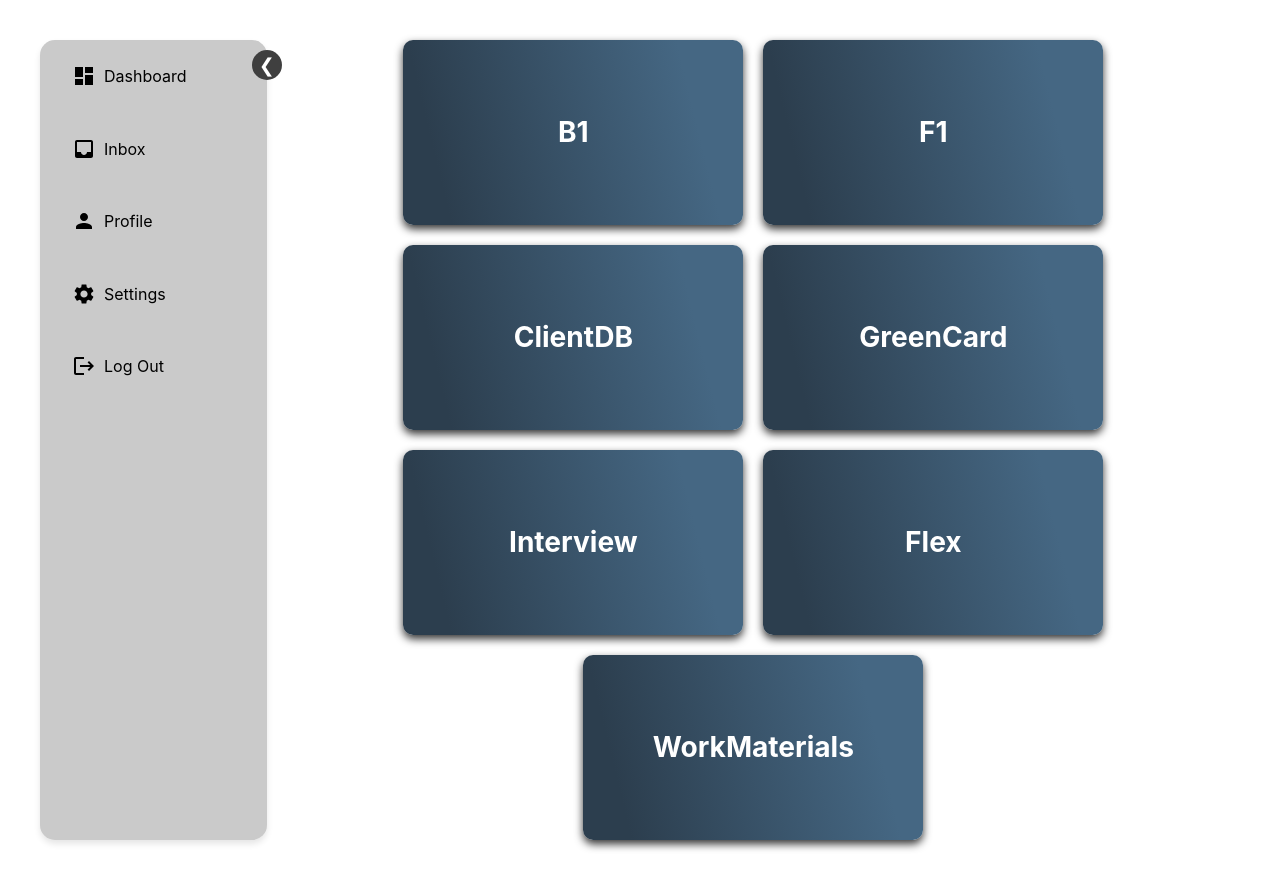
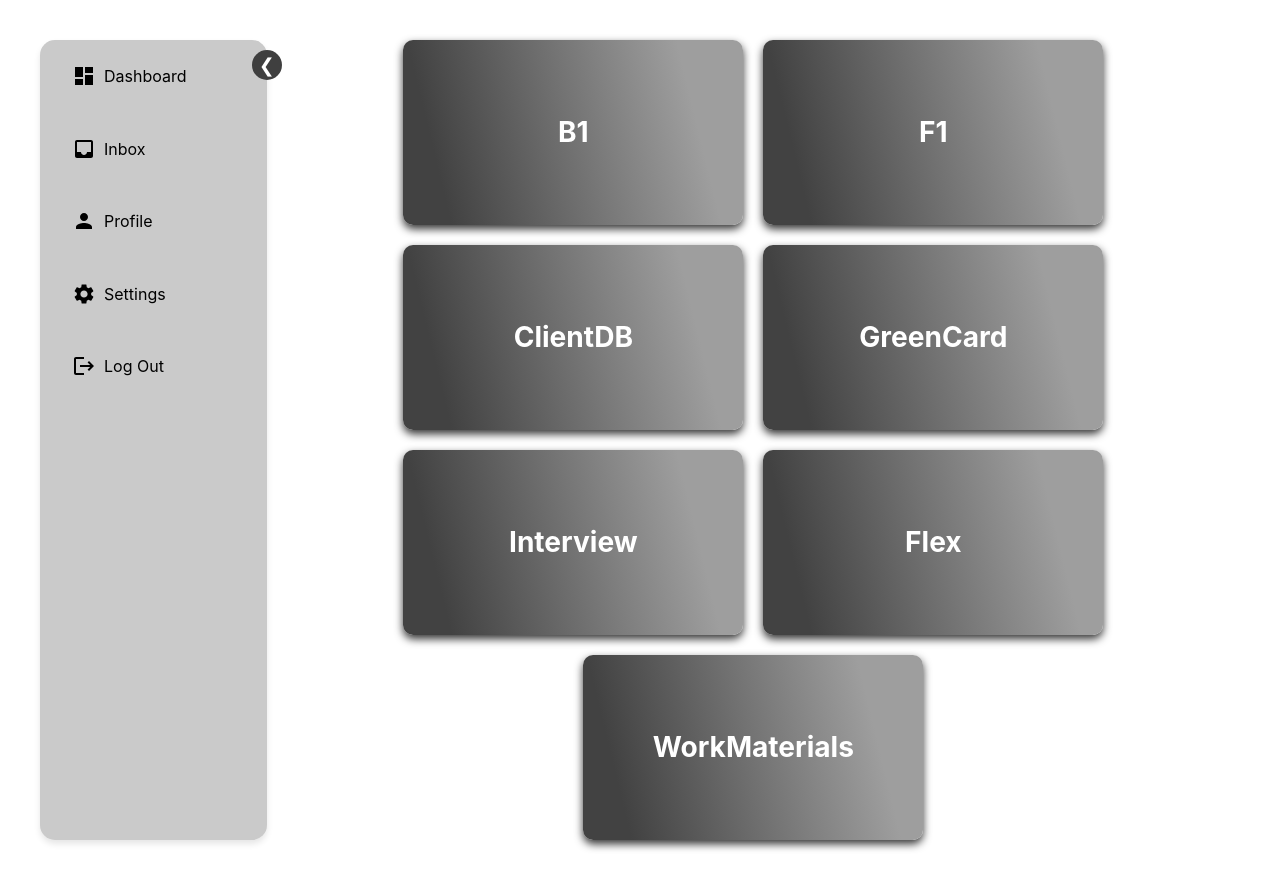
Before and after one commit to bulgass/crm_edus, a React (Vite) app: page / in a window 1280 px wide. Built offline with nearby package versions, Linux system fonts and the light colour scheme; no server answers; the database is empty; sample sign-in values are in the browser's storage.

Commit message:
changed coloros of card

```diff
--- a/src/components/pages/home/homepage.css
+++ b/src/components/pages/home/homepage.css
@@ -16,8 +16,8 @@
     justify-content: center;
     align-items: center;
     background-image: linear-gradient( 76.3deg,
-     rgba(44,62,78,1) 12.6%,
-     rgba(69,103,131,1) 82.8% );
+     rgb(66, 66, 66) 12.6%,
+     rgb(158, 158, 158) 82.8% );
     border-radius: 10px;
     box-shadow: 0 4px 8px rgba(0, 0, 0, 0.8);
     padding: 20px;
--- a/src/components/pages/profile/profileComponent.jsx
+++ b/src/components/pages/profile/profileComponent.jsx
@@ -209,6 +209,7 @@ const ProfileComponent = () => {
 
   return (
     <div className="profile-page">
+       <pre><b>Version: 0.12.1(Beta)</b></pre>
       <div className="main-content">
         <div className="profile-header">
           <img src={profilePic || 'default-profile-pic-url'} alt="Profile" />
```
